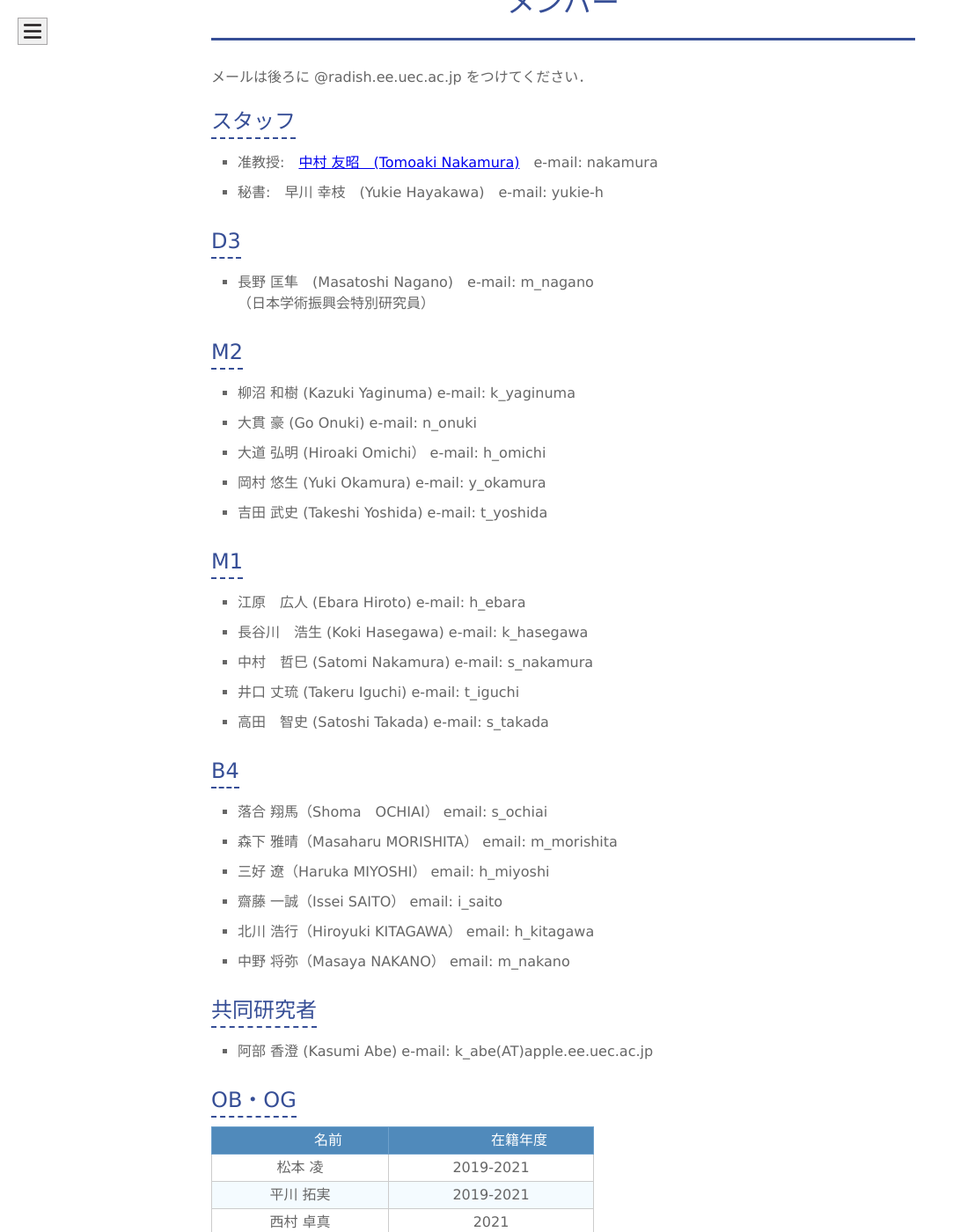
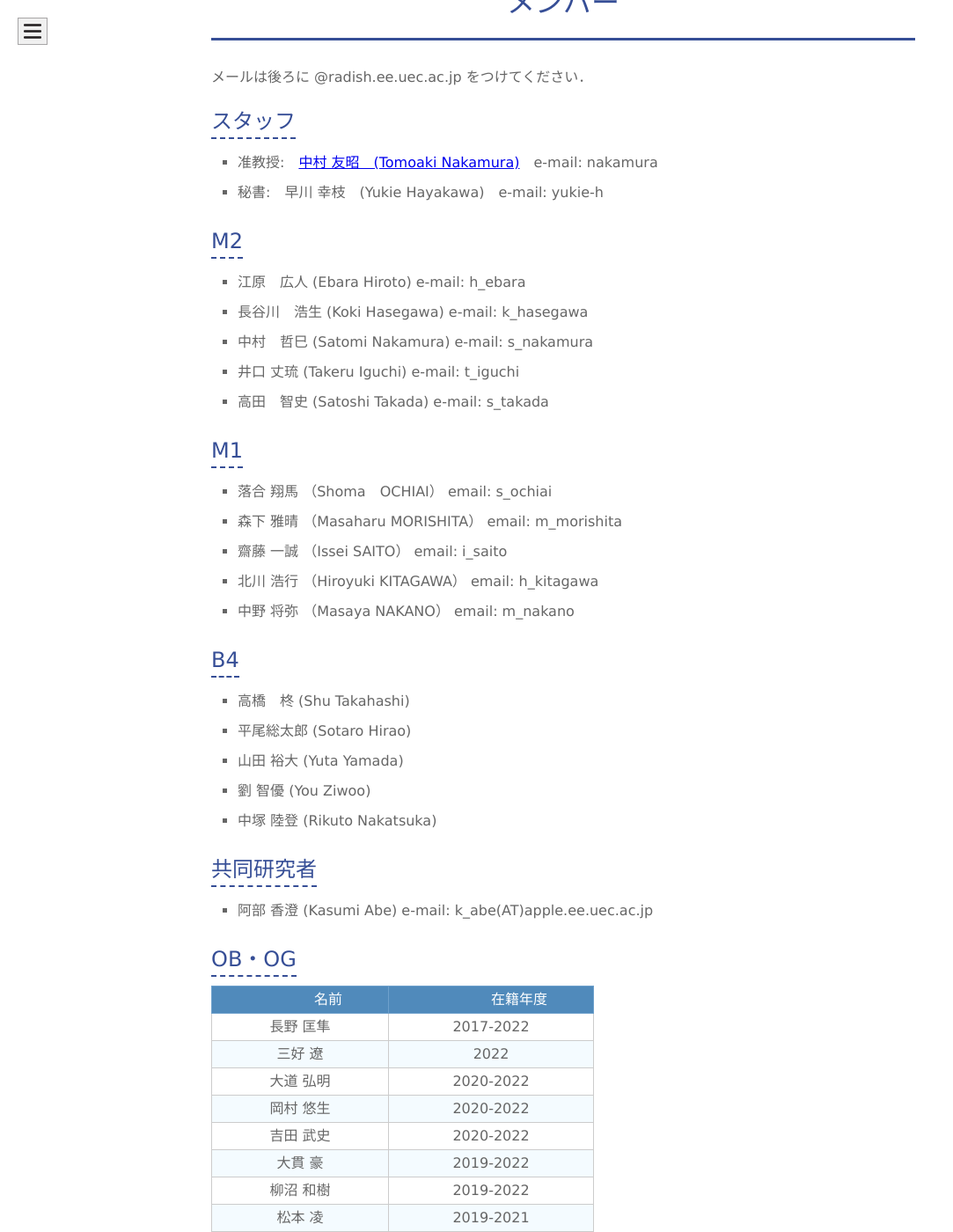
Before and after one commit to naka-lab/naka-lab.github.io, a Jekyll site: the page built from subpages/member.md, in a window 1280 px wide and 1400 px high, scrolled down 569 px. Shown: the whole window at 88% size, without its empty margins (0-1083 px from the left). Built offline with Jekyll 4.4.1, drawn with Linux system fonts in a browser that asks for light colours.

Commit message:
Update member.md

```diff
--- a/subpages/member.md
+++ b/subpages/member.md
@@ -10,31 +10,26 @@ layout: default
 - 准教授:　[中村 友昭　(Tomoaki Nakamura)](nakamura.md)　e-mail: nakamura
 - 秘書:　早川 幸枝　(Yukie Hayakawa)　e-mail: yukie-h
 
-## D3
-- 長野 匡隼　(Masatoshi Nagano)　e-mail: m_nagano
-  （日本学術振興会特別研究員）
-
 ## M2
-- 柳沼 和樹 (Kazuki Yaginuma) e-mail: k_yaginuma
-- 大貫 豪 (Go Onuki) e-mail: n_onuki
-- 大道 弘明 (Hiroaki Omichi） e-mail: h_omichi
-- 岡村 悠生 (Yuki Okamura) e-mail: y_okamura
-- 吉田 武史 (Takeshi Yoshida) e-mail: t_yoshida
-
-## M1
 - 江原　広人 (Ebara Hiroto) e-mail: h_ebara
 - 長谷川　浩生 (Koki Hasegawa) e-mail: k_hasegawa
 - 中村　哲巳 (Satomi Nakamura) e-mail: s_nakamura
 - 井口 丈琉 (Takeru Iguchi) e-mail: t_iguchi
 - 高田　智史 (Satoshi Takada) e-mail: s_takada
 
+## M1
+- 落合 翔馬 （Shoma　OCHIAI） email: s_ochiai
+- 森下 雅晴 （Masaharu MORISHITA） email: m_morishita
+- 齋藤 一誠 （Issei SAITO） email: i_saito
+- 北川 浩行 （Hiroyuki KITAGAWA） email: h_kitagawa
+- 中野 将弥 （Masaya NAKANO） email: m_nakano
+
 ## B4
-- 落合 翔馬（Shoma　OCHIAI） email: s_ochiai
-- 森下 雅晴（Masaharu MORISHITA） email: m_morishita
-- 三好 遼（Haruka MIYOSHI） email: h_miyoshi
-- 齋藤 一誠（Issei SAITO） email: i_saito
-- 北川 浩行（Hiroyuki KITAGAWA） email: h_kitagawa
-- 中野 将弥（Masaya NAKANO） email: m_nakano
+- 高橋　柊 (Shu Takahashi)
+- 平尾総太郎 (Sotaro Hirao)
+- 山田 裕大 (Yuta Yamada)
+- 劉 智優 (You Ziwoo)
+- 中塚 陸登 (Rikuto Nakatsuka)
 
 
 ## 共同研究者
@@ -44,6 +39,13 @@ layout: default
 
 |　　　　名前　　　　|　　　　在籍年度　　　　|
 |:------:|:-------:|
+|長野 匡隼|2017-2022|
+|三好 遼|2022|
+|大道 弘明|2020-2022|
+|岡村 悠生|2020-2022|
+|吉田 武史|2020-2022|
+|大貫 豪|2019-2022|
+|柳沼 和樹|2019-2022|
 |松本 凌|2019-2021|
 |平川 拓実|2019-2021|
 |西村 卓真|2021|
```
